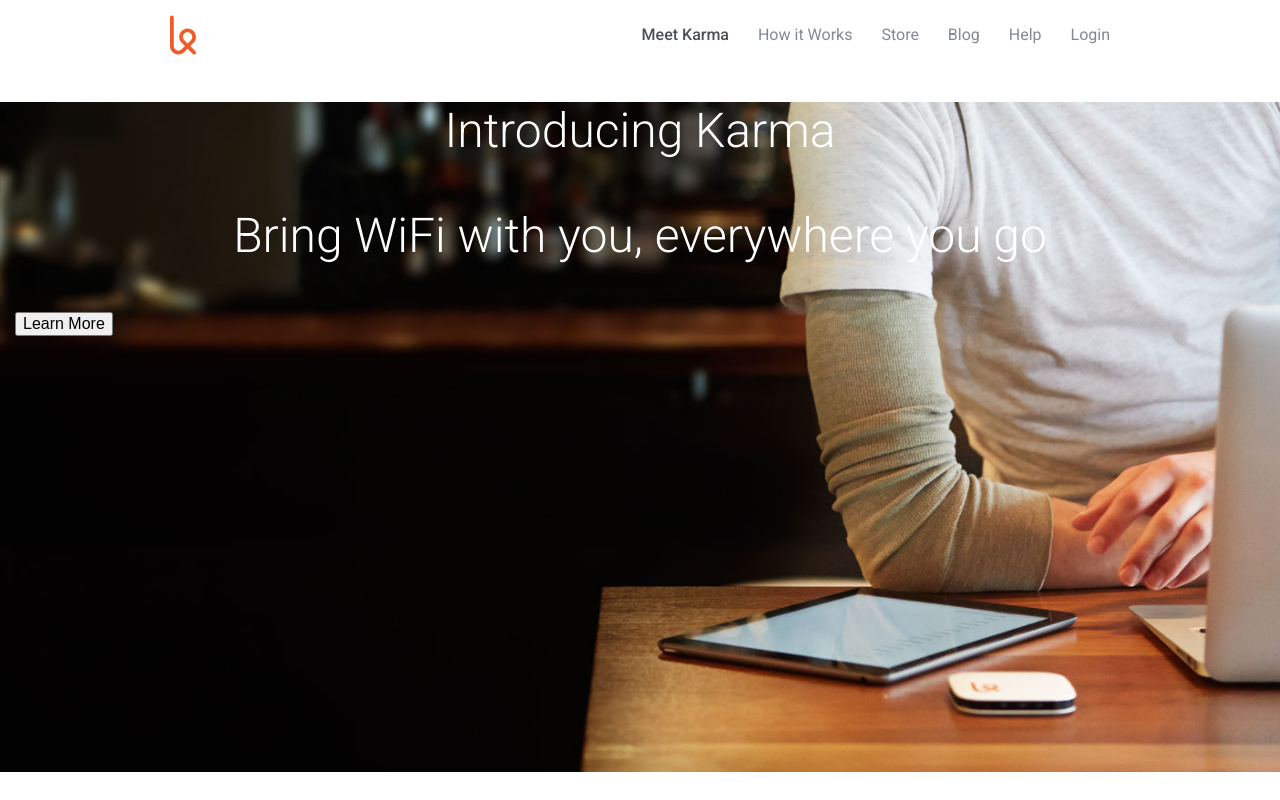
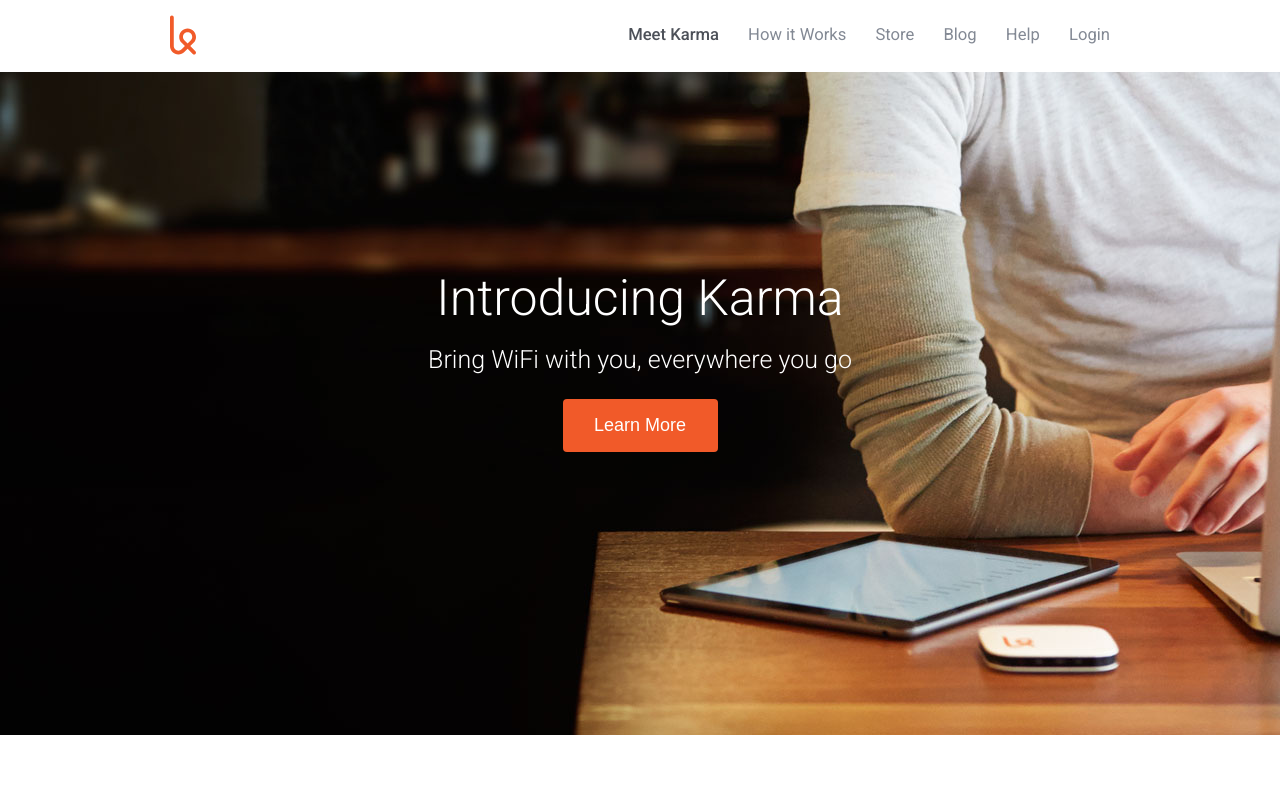
Before and after one commit to n8kolenberg/startup-landing-page-clone, a plain HTML site: page index.html in a window 1280 px wide. Drawn offline with Linux system fonts and the light colour scheme.

Commit message:
Get the button in the middle with the headers of the introduction above it

```diff
--- a/css/style.css
+++ b/css/style.css
@@ -471,12 +471,17 @@ body {
 
 .top-navigation {
   background-color: #fff;
+  display: block;
+  height: 4.5rem;
+  position: fixed;
+  z-index: 9999;
+  width: 100%;
 }
 
 
 .top-navigation > .content {
   width: 970px;
-  height: 70px;
+  height: 2.375rem;
   margin: 0 auto;
 }
 
@@ -489,7 +494,7 @@ body {
 .top-navigation .links {
   float: right;
   font-family: 'Roboto', sans-serif;
-  font-size: 16px;
+  font-size: 1.04rem;
   color: #838994;
   margin-top: 25px;
   -webkit-font-smoothing: antialiased;
@@ -525,10 +530,11 @@ body {
   background: #fe5d26 url('../img/first-background.jpg') no-repeat;
   background-size: cover;
   background-position: center;
-  height: 670px;
+  height: 45.938rem;
   width: 100%;
   margin: auto;
 }
+
 
  h1,
  h3 {
@@ -536,12 +542,51 @@ body {
   font-family: Roboto, sans-serif;
   text-align: center;
   font-weight: 300;
-  font-size: 3rem;
+  font-size: 3.125rem;
 }
+
 
 h3 {
   font-weight: 300;
+  font-size: 1.563rem;
+  margin-top: -1rem;
 }
+
+
+.introduction .content {
+  padding-top: 14.725rem;
+}
+
+
+button {
+  display: block;
+  color: #fff;
+  background-color: #f15a29;
+  border-color: #f15a29;
+  text-shadow: none;
+  border-style: none;
+  border-radius: 4px;
+  padding: 1rem 1.5rem;
+  font-size: 1.125rem;
+  width: 9.688rem;
+  margin-left: 10rem;
+  text-align: center;
+  margin: auto;
+  -webkit-transition-duration: 200ms;
+}
+
+
+button:hover {
+  background-color: #ce3300;
+}
+
+
+.group:after {
+  content: "";
+  display: table;
+  clear: both;
+}
+
 
 /*.navigation {
   position: fixed;
--- a/index.html
+++ b/index.html
@@ -7,8 +7,8 @@
 	<link rel="stylesheet" href="css/style.css">
 </head>
 <body>
-	<nav class="top-navigation">
-		<div class="content">
+	<nav class="top-navigation .group">
+		<div class="content .group">
 			<ul class="links">
 				<li class="active">Meet Karma</li>
 				<li>How it Works</li>
```
